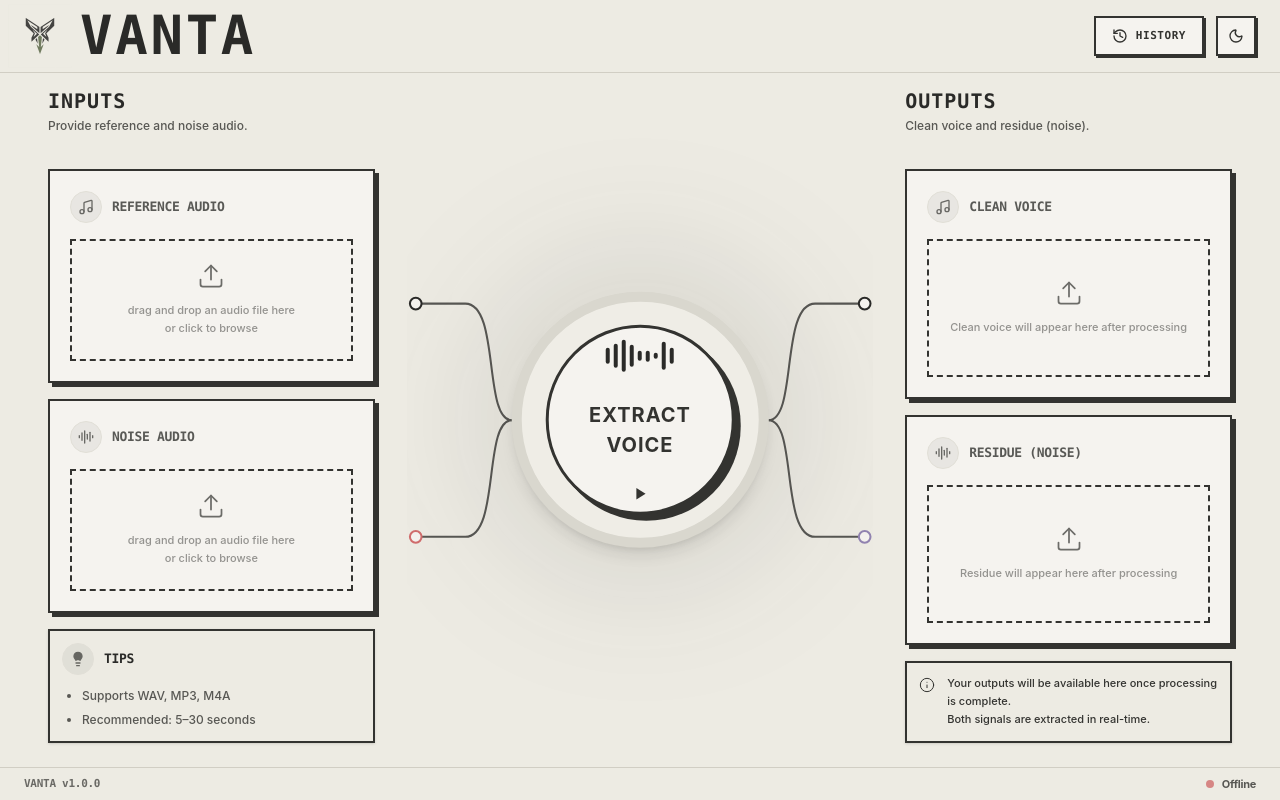
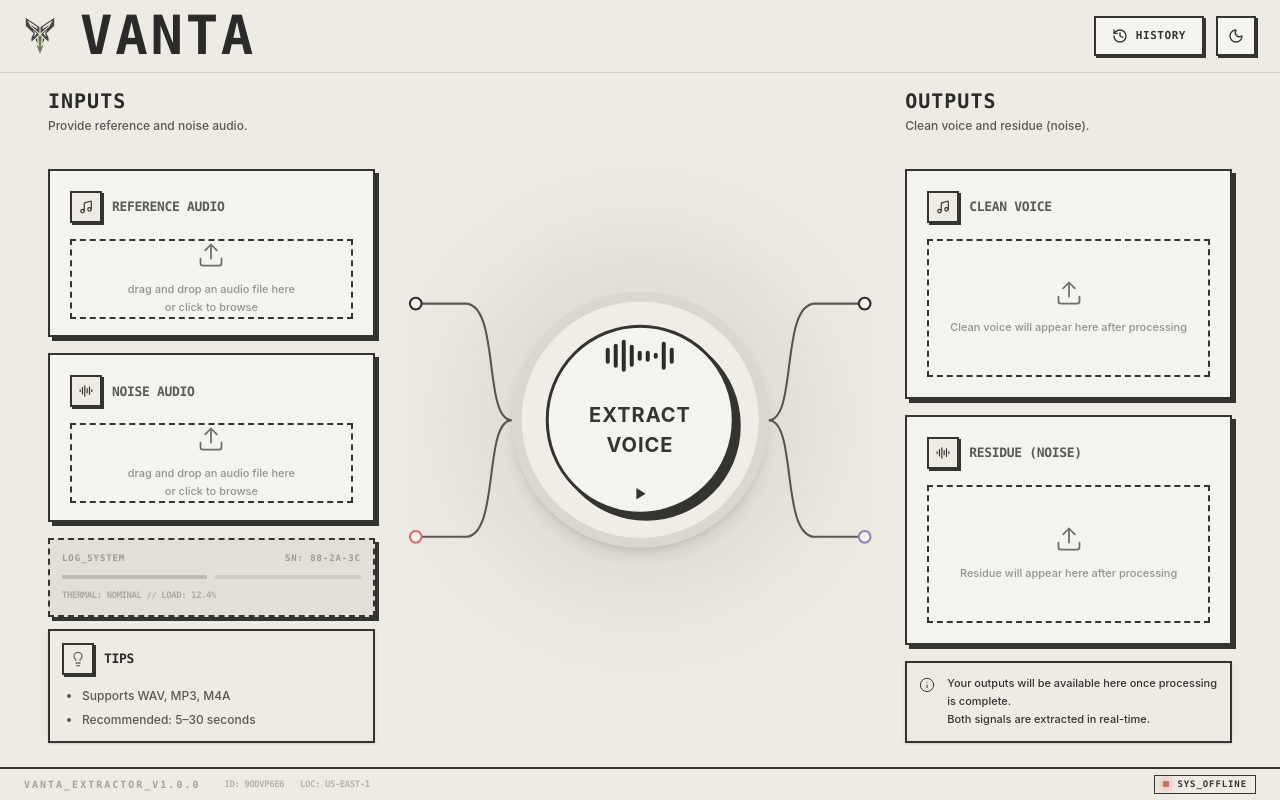
Before and after one commit to Komalpreet2809/Vanta, a Next.js app in the folder web/: page / in a window 1280 px wide. Built offline with nearby package versions, Linux system fonts and the light colour scheme; no server answers.

Commit message:
style: finalize retro-industrial rebranding with hardware-inspired details

```diff
--- a/web/src/components/AudioCard.tsx
+++ b/web/src/components/AudioCard.tsx
@@ -92,11 +92,11 @@ export function AudioCard({
     <div className={`card-border p-5 flex flex-col gap-3 bg-[var(--bg-card)] ${className}`}>
       <div className="flex items-center justify-between pb-1">
         <div className="flex items-center gap-2.5">
-          <div className="h-8 w-8 rounded-full border border-[var(--border-card)] flex items-center justify-center bg-black/5 dark:bg-white/5">
+          <div className="h-8 w-8 rounded-none border-2 border-[var(--text-main)] flex items-center justify-center bg-[var(--bg-app)] shadow-[2px_2px_0_var(--text-main)]">
             {heading.toLowerCase().includes("reference") || heading.toLowerCase().includes("clean") ? (
-              <Music className="h-4 w-4 opacity-70" />
+              <Music className="h-3.5 w-3.5" />
             ) : (
-              <AudioLines className="h-4 w-4 opacity-70" />
+              <AudioLines className="h-3.5 w-3.5" />
             )}
           </div>
           <h3 className="font-mono-heading text-[13px] font-black tracking-tight uppercase opacity-80">
@@ -136,7 +136,7 @@ export function AudioCard({
             <button
               onClick={() => wsRef.current?.playPause()}
               disabled={!ready}
-              className="btn-icon h-9 w-9 shrink-0 disabled:opacity-50"
+              className="btn-icon h-9 w-9 shrink-0 disabled:opacity-50 rounded-none"
             >
               {playing ? <Pause className="h-3.5 w-3.5 fill-current" /> : <Play className="h-3.5 w-3.5 fill-current translate-x-[1px]" />}
             </button>
--- a/web/src/components/TipsCard.tsx
+++ b/web/src/components/TipsCard.tsx
@@ -7,8 +7,8 @@ export function TipsCard() {
     <div className="card-border p-3 shadow-sm bg-[var(--bg-app)] w-full">
       <div className="flex items-center justify-between pb-1 mb-2">
         <div className="flex items-center gap-2.5 text-[var(--text-main)]">
-          <div className="h-8 w-8 rounded-full border border-[var(--border-card)] flex items-center justify-center bg-black/5 dark:bg-white/5">
-            <Lightbulb className="h-4 w-4 fill-current opacity-70" />
+          <div className="h-8 w-8 rounded-none border-2 border-[var(--text-main)] flex items-center justify-center bg-[var(--bg-app)] shadow-[2px_2px_0_var(--text-main)]">
+            <Lightbulb className="h-4 w-4 opacity-70" />
           </div>
           <span className="font-mono-heading text-[13px] font-black uppercase tracking-tight text-[var(--c-green)]">TIPS</span>
         </div>
--- a/web/src/components/VantaApp.tsx
+++ b/web/src/components/VantaApp.tsx
@@ -1,6 +1,6 @@
 "use client";
 
-import { useCallback, useEffect, useState } from "react";
+import { useCallback, useEffect, useMemo, useState } from "react";
 import { AudioCard } from "./AudioCard";
 import { EngineCenter } from "./EngineCenter";
 import { Header } from "./Header";
@@ -59,6 +59,8 @@ export function VantaApp() {
   }, [status]);
 
   const canRun = !!(mixture && enrollment) && status !== "running";
+
+  const sessionId = useMemo(() => Math.random().toString(36).substring(2, 10).toUpperCase(), []);
 
   const run = useCallback(async () => {
     if (!mixture || !enrollment) return;
@@ -125,8 +127,21 @@ export function VantaApp() {
               </div>
             </div>
 
-            <div className="px-4 pb-6 pt-0 shrink-0 flex items-start">
-              <TipsCard />
+            <div className="px-4 pb-6 pt-0 shrink-0 flex flex-col gap-3">
+               <div className="card-border p-3 bg-black/5 flex flex-col gap-1.5 border-dashed border-2">
+                  <div className="flex items-center justify-between opacity-40 text-[9px] font-mono font-bold uppercase tracking-widest">
+                    <span>LOG_SYSTEM</span>
+                    <span>SN: 88-2A-3C</span>
+                  </div>
+                  <div className="grid grid-cols-2 gap-2 mt-1">
+                    <div className="h-1 bg-[var(--text-main)] opacity-20" />
+                    <div className="h-1 bg-[var(--text-main)] opacity-10" />
+                  </div>
+                  <p className="text-[9px] font-mono font-bold opacity-30 mt-1 uppercase tracking-tighter">
+                    THERMAL: NOMINAL // LOAD: 12.4%
+                  </p>
+               </div>
+               <TipsCard />
             </div>
           </section>
 
@@ -216,11 +231,19 @@ export function VantaApp() {
           </section>
         </main>
 
-        <footer className="px-6 py-2 border-t border-[var(--border-main)] flex items-center justify-between bg-[var(--bg-footer)]">
-           <span className="text-[11px] font-mono font-bold tracking-tight opacity-70">VANTA v1.0.0</span>
-           <div className="flex items-center gap-2 opacity-80">
-              <div className={`h-2 w-2 rounded-full ${backend === "online" ? "bg-[var(--c-green)]" : "bg-[var(--c-red)]"}`} />
-              <span className="text-[11px] font-bold tracking-tight">{backend === "online" ? "Ready" : "Offline"}</span>
+        <footer className="px-6 py-1.5 border-t-2 border-[var(--text-main)] flex items-center justify-between bg-[var(--bg-footer)]">
+           <div className="flex items-center gap-6">
+             <span className="text-[10px] font-mono font-bold tracking-[0.2em] opacity-40 uppercase">VANTA_EXTRACTOR_v1.0.0</span>
+             <div className="hidden md:flex items-center gap-4 text-[9px] font-mono font-bold opacity-30 uppercase tracking-tighter">
+                <span>ID: {sessionId}</span>
+                <span>LOC: US-EAST-1</span>
+             </div>
+           </div>
+           <div className="flex items-center gap-3">
+              <div className="flex items-center gap-2 px-2 py-0.5 border border-[var(--text-main)] bg-[var(--bg-app)]">
+                <div className={`h-1.5 w-1.5 rounded-none ${backend === "online" ? "bg-[var(--c-green)] shadow-[0_0_8px_var(--c-green)]" : "bg-[var(--c-red)] shadow-[0_0_8px_var(--c-red)]"}`} />
+                <span className="text-[9px] font-mono font-black uppercase tracking-widest">{backend === "online" ? "SYS_READY" : "SYS_OFFLINE"}</span>
+              </div>
            </div>
         </footer>
     </div>
```
